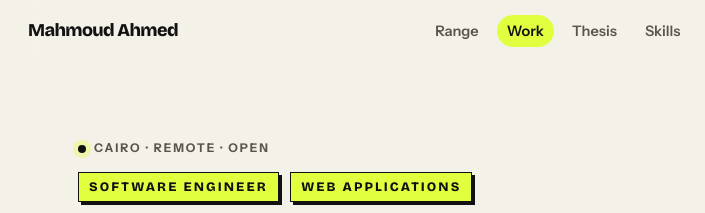
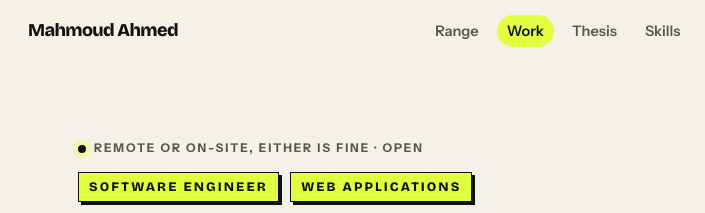
Before and after one commit to MahmoudELdeba34/MyProtofolio, a plain HTML site: page index.html in a window 1280 px wide. Shown: the top 213 px of the page, 0-705 px from the left. Drawn offline with nearby package versions, Linux system fonts and the light colour scheme.

Commit message:
Say remote or on-site is fine, and that he is open.

```diff
--- a/index.html
+++ b/index.html
@@ -388,7 +388,7 @@ html[dir="rtl"] a[href^="mailto"] {
 <div class="wrap">
   <section class="hero">
     <div>
-      <p class="kicker"><i class="dot"></i> <span class="kick">Cairo · Remote · Open</span></p>
+      <p class="kicker"><i class="dot"></i> <span class="kick">Remote or on-site, either is fine · Open</span></p>
       <p class="role">Software Engineer</p>
       <p class="role">Web Applications</p>
       <h1 id="line">The product decides the stack.</h1>
@@ -926,7 +926,7 @@ html[dir="rtl"] a[href^="mailto"] {
   bind(".brand, .who b", "محمود أحمد");
   bind(".who span", "القاهرة، مصر");
   bind(".top nav a", ["النطاق", "الأعمال", "التخرج", "المهارات", "المسيرة", "تواصل"]);
-  bind(".kick", ["القاهرة · عن بُعد · متاح", "نبذة", "النطاق", "أعمال مختارة", "التخرج", "المهارات", "المسيرة", "التعليم", "الشهادات", "تواصل"]);
+  bind(".kick", ["ريموت أو أون سايت، عادي · متاح", "نبذة", "النطاق", "أعمال مختارة", "التخرج", "المهارات", "المسيرة", "التعليم", "الشهادات", "تواصل"]);
   bind("#line", "المنتج يختار التقنية.");
   bind(".role", ["مهندس برمجيات", "تطبيقات ويب"]);
   bind(".lead", "منتجات ويب من 3 سنوات. <strong>Angular</strong> و <strong>React</strong> للشاشة. <strong>.NET</strong> و Node.js للـ API. <strong>ProTrack</strong> و <strong>MAF Admin</strong> على ASP.NET Core. <strong>LifeCare</strong> و <strong>Codevera</strong> و <strong>Alpine</strong> على Node.js. و CRM BI على Microsoft 365.", true);
```
